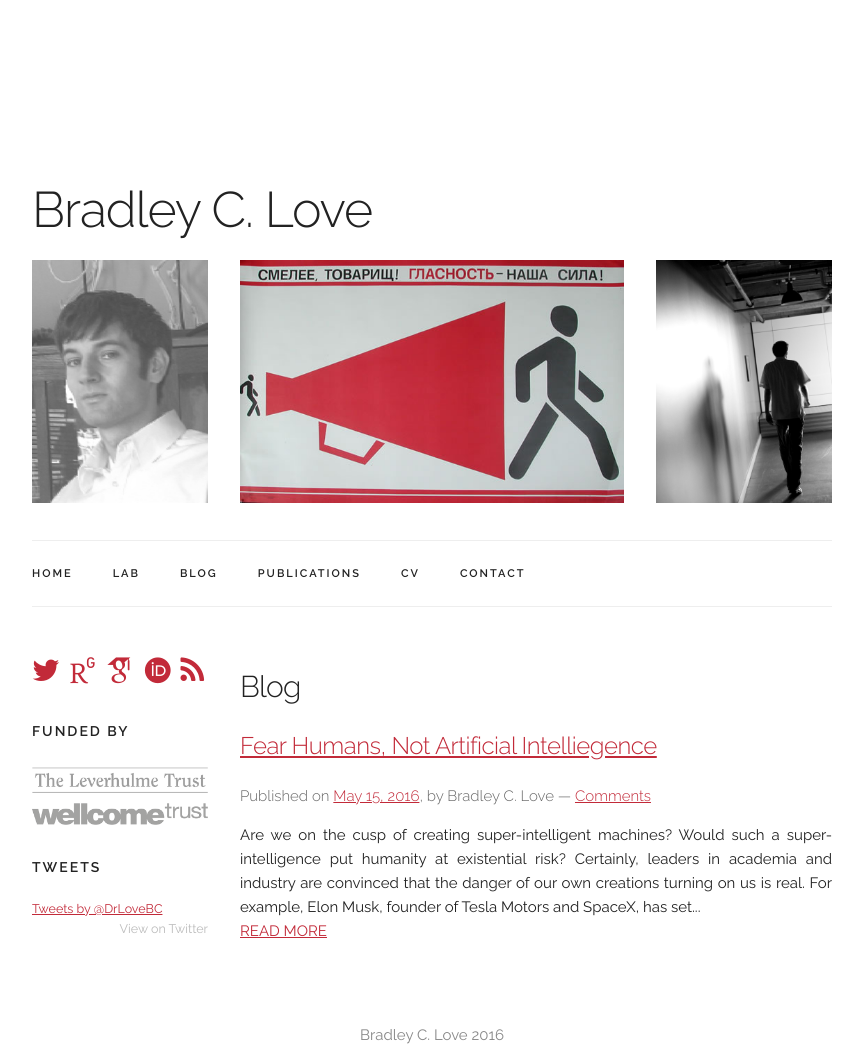
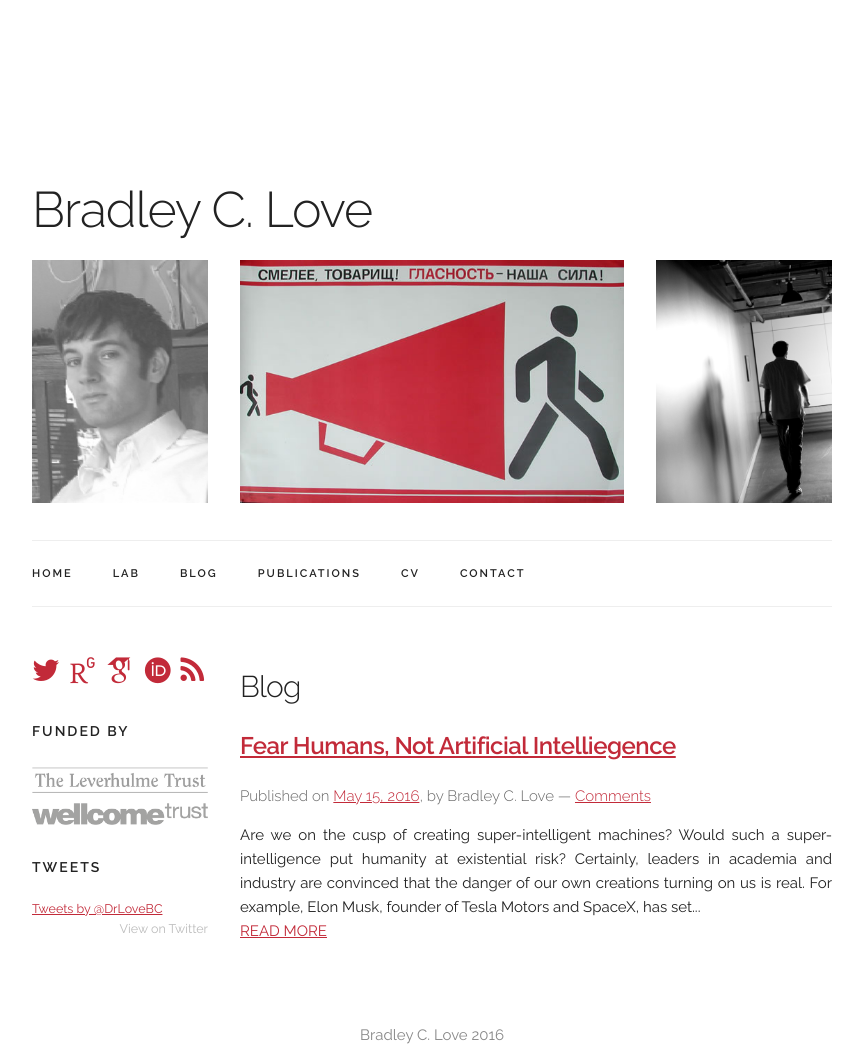
Before and after one commit to lovebc/lovebc.github.io, a Jekyll site: the page built from blog.html, in a window 1280 px wide. Shown: the whole page, without its empty margins (208-1071 px from the left). Built offline with Jekyll 4.4.1, drawn with Linux system fonts in a browser that asks for light colours; nearby versions of some CDN libraries; some web fonts are replaced; comment, search, counter and statistics services are not loaded.

Commit message:
Update blog.html

```diff
--- a/blog.html
+++ b/blog.html
@@ -9,7 +9,7 @@
       <div id="posts">
 
       <article class="post">
-        <h5><a href="{{ site.baseurl }}{{ post.url }}">{{ post.title }}</a></h5>
+        <h5 style ="text-decoration: none; font-weight:bold"><a href="{{ site.baseurl }}{{ post.url }}">{{ post.title }}</a></h5>
         <div class ="date">Published on <a href="{{ site.baseurl }}{{ post.url }}">{{ post.date | date: "%B %e, %Y" }}</a>,
          by {{ post.author }}
   — <a href="{{ site.baseurl }}{{ post.url }}#disqus_thread" data-disqus-identifier="{{ post.url }}">Comments</a>
```
